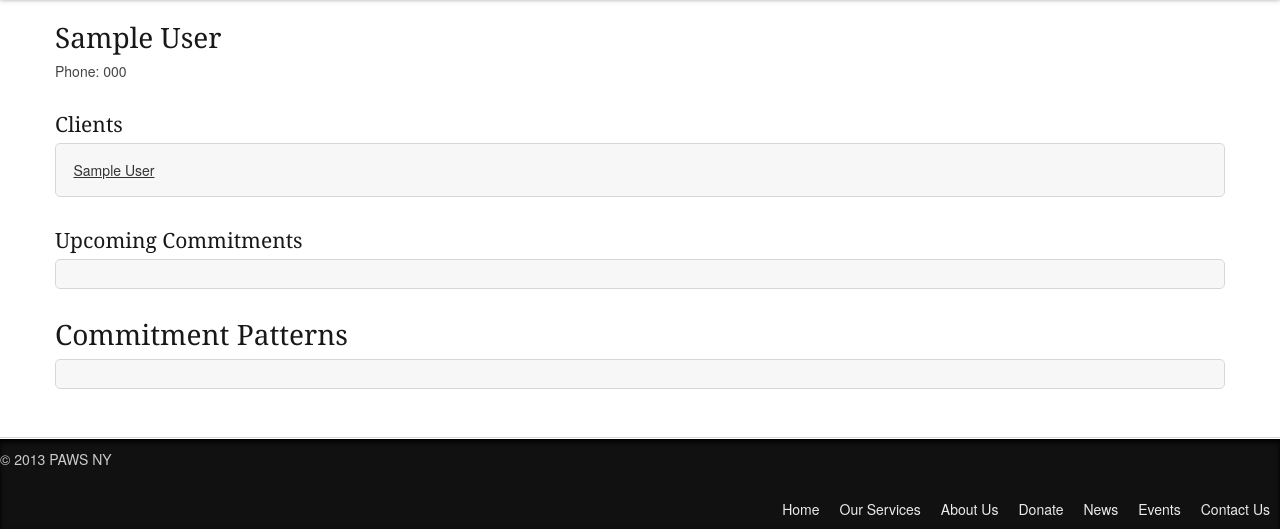
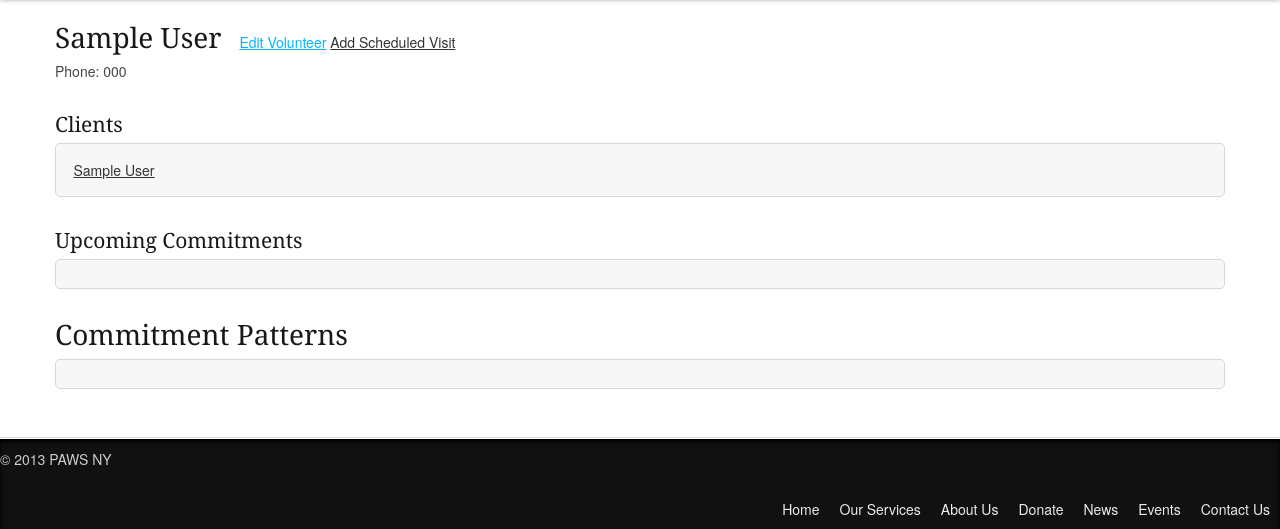
Before and after one commit to CharityAdmin/CharityAdmin, a Django app: page /volunteer/1/ in a window 1280 px wide. Shown: the part 462-991 px from the top of the page. Run offline with Django 3.2, Linux system fonts and the light colour scheme; a user stored in the database is signed in; tables that the repository leaves empty hold one stand-in row (values such as "Sample post"); parts of the project's set-up code (start-up, migrations or seed data) failed here and were passed over; some libraries are stand-ins or nearby versions.

Commit message:
Allow admins to add commitments from a volunteer page

```diff
--- a/timeslots/models.py
+++ b/timeslots/models.py
@@ -114,6 +114,11 @@
         for opening in openings:
             commitments.extend(opening.volunteercommitment_set.all())
         return commitments
+
+    def get_unfilled_openings(self, **kwargs):
+        # this includes all openings for the client which are not ENTIRELY filled
+        openings = (x for x in self.openings.all() if not x.is_filled())
+        return openings
 
 
 class ClientOpening(models.Model):
@@ -248,12 +253,15 @@
         return join_string.join(self.get_all_metadata_list())
 
     def is_filled(self):
+        # Has all instances filled
         return len(self.get_filled_metadata_set()) > 0 and len(self.get_unfilled_metadata_set()) == 0
 
     def is_partially_filled(self):
+        # Has some instances unfilled, some instances filled
         return len(self.get_filled_metadata_set()) > 0 and len(self.get_unfilled_metadata_set()) > 0
 
     def is_unfilled(self):
+        # Has no instances filled
         return len(self.get_unfilled_metadata_set()) > 0 and len(self.get_filled_metadata_set()) is 0
 
     def get_filled_status(self):
--- a/timeslots/templates/timeslots/volunteer/volunteer_view.html
+++ b/timeslots/templates/timeslots/volunteer/volunteer_view.html
@@ -2,6 +2,11 @@
 
 {% block content %}
 	<h3>{{ volunteer }}</h3>
+
+	{% if user.is_staff %}
+		<a class="edit-link" href="{% url 'timeslots_volunteer_edit' volunteer.user.id %}">Edit Volunteer</a>
+		<a class="add-link" href="{% url 'timeslots_commitment_add_opening_select' volunteer.user.id %}">Add Scheduled Visit</a>
+	{% endif %}
 
 	<div class="block">
 		<div class="phone">
--- a/timeslots/urls.py
+++ b/timeslots/urls.py
@@ -33,6 +33,7 @@
     url(r'^client/(?P<clientid>\d+)/scheduledvisits/$', 'timeslots.views.commitment_instances_view', name='timeslots_commitments_view'),
     url(r'^client/(?P<clientid>\d+)/scheduledvisit/(?P<year>\d+)/(?P<month>\d+)/(?P<day>\d+)/(?P<time>\d+)$', 'timeslots.views.commitment_instance_view', name='timeslots_commitment_instance_view'),
     url(r'^scheduledvisit/add/(?P<openingid>\d+)/$', 'timeslots.views.commitment_add', name='timeslots_commitment_add'),
+    url(r'^scheduledvisit/add/v/(?P<volunteerid>\d+)/selectopening/$', 'timeslots.views.commitment_add_opening_select', name='timeslots_commitment_add_opening_select'),
     url(r'^scheduledvisit/add/(?P<openingid>\d+)/v/(?P<volunteerid>\d+)$', 'timeslots.views.commitment_add', name='timeslots_commitment_add'),
     url(r'^scheduledvisit/(?P<commitmentid>\d+)/$', 'timeslots.views.commitment_pattern_view', name='timeslots_commitment_view'),
     url(r'^scheduledvisit/(?P<commitmentid>\d+)/edit/$', 'timeslots.views.commitment_edit', name='timeslots_commitment_edit'),
--- a/timeslots/views.py
+++ b/timeslots/views.py
@@ -261,6 +261,25 @@
     commitment, created = VolunteerCommitment.objects.get_or_create(clientOpening=opening, volunteer=volunteer, type=opening.type)
     return HttpResponseRedirect(reverse('timeslots_commitment_edit', kwargs={'commitmentid': commitment.id}))
 
+@login_required
+def commitment_add_opening_select(request, volunteerid):
+    if not (request.user.is_staff or request.user.id == volunteerid):
+        # only staff members or the volunteer themselves
+        return HttpResponseForbidden()
+
+    if request.user.id == volunteerid:
+        volunteer = request.user.volunteer
+    else:
+        volunteer = get_object_or_404(Volunteer, user__id=volunteerid)
+
+    clients = volunteer.clients.all()
+
+    if len(clients) == 1:
+        openings = clients[0].openings.all()
+        if len(openings) == 1:
+            return HttpResponseRedirect(reverse('timeslots_commitment_add', kwargs={ 'openingid': openings[0].id, 'volunteerid': volunteer.id }))
+    return render(request, 'timeslots/commitment/commitment_add_opening_select.html', { 'volunteer': volunteer, 'clients': clients })
+
 
 @login_required
 def commitment_edit(request, commitmentid):
```
Also changed, not shown: timeslots/templates/timeslots/commitment/commitment_add_opening_select.html (added, +18 -0 lines), timeslots/templates/timeslots/partials/opening_pattern_row.html (+8 -0 lines).
